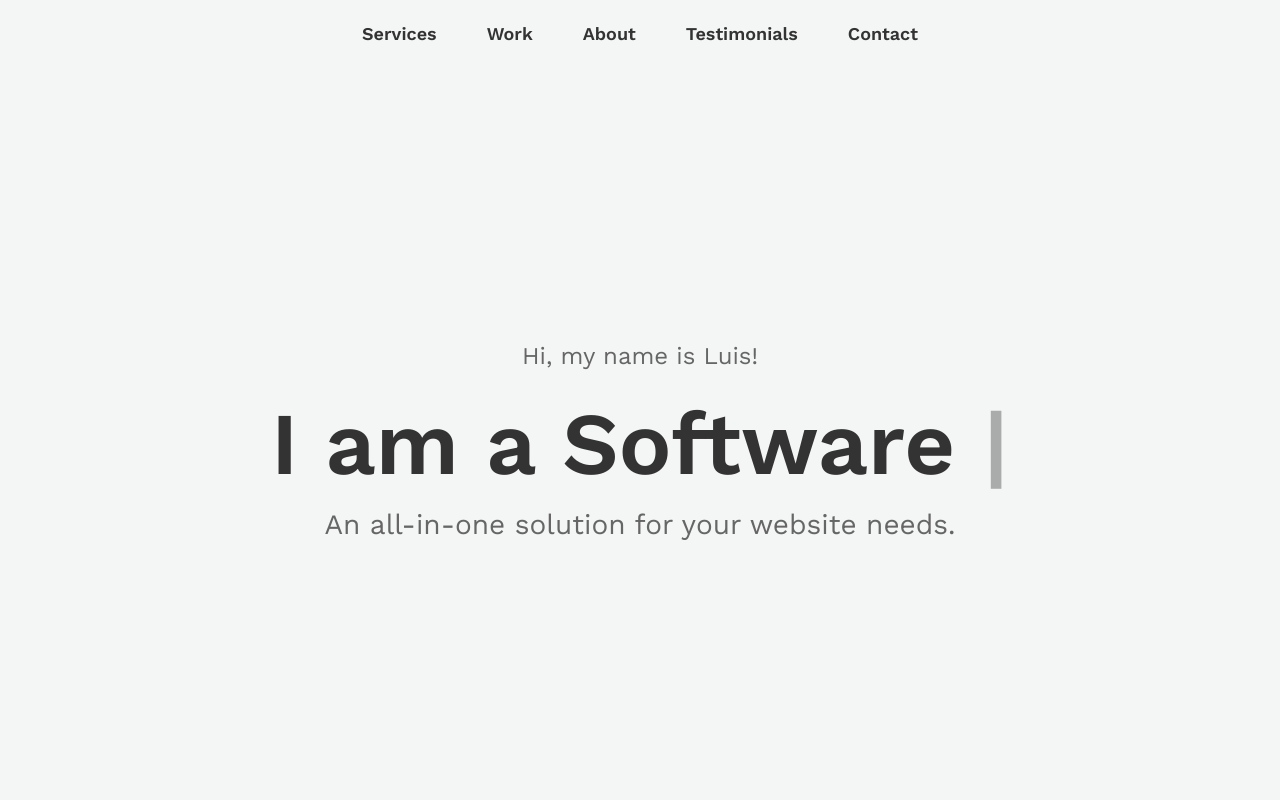
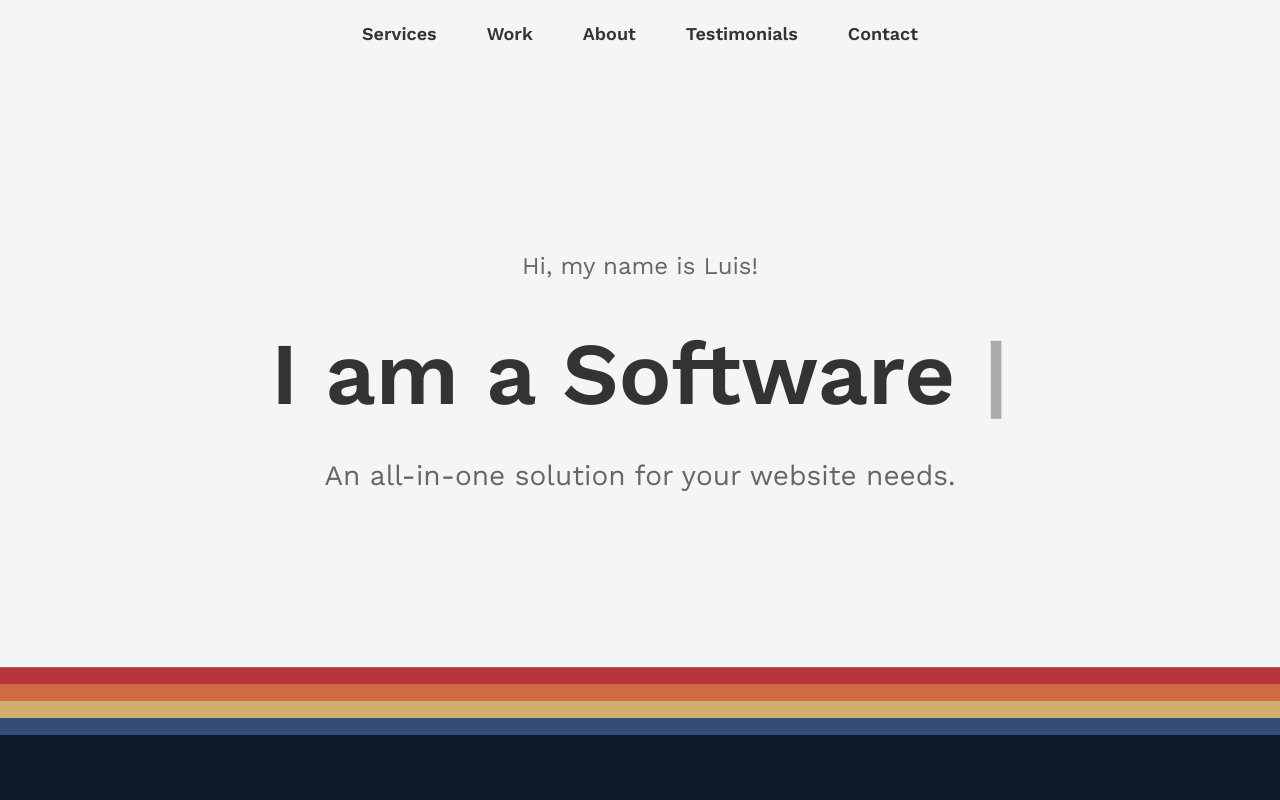
Before and after one commit to Count-MonteCristo/portfolio, a React (Create React App) app: page / in a window 1280 px wide. Shown: the top 800 px of the page. Built offline with nearby package versions, Linux system fonts and the light colour scheme; the HTML template or start-up script is replaced by a standard one.

Commit message:
Minor CSS update

```diff
--- a/src/components/Contact.js
+++ b/src/components/Contact.js
@@ -17,8 +17,8 @@ const Contact = () => {
         <p className="contact-section-text">
           If you're ready to take your online presence to the next level, I'm
           here to make it happen. Whether you need a compelling website, a
-          powerful web application, or an SEO strategy that drives growth, I've
-          got you covered.
+          powerful web application, or SEO content that drives growth, I've got
+          you covered.
         </p>
 
         <div className="social-buttons">
--- a/src/components/css/hero.css
+++ b/src/components/css/hero.css
@@ -2,11 +2,12 @@
   display: flex;
   align-items: center;
   justify-content: space-between;
+  min-height: 700px;
 }
 
 .hero-text {
   max-width: 1300px;
-  padding-top: 200px;
+  padding-top: 150px;
   padding-bottom: 100px;
   text-align: center;
 }
@@ -15,6 +16,8 @@
   max-width: 1300px;
   color: #333;
   font-size: 88px;
+  padding-top: 20px;
+  padding-bottom: 20px;
   font-weight: 700;
 }
 
@@ -33,17 +36,12 @@
   margin-bottom: 60px;
 }
 
-.hero-button {
-  padding: 10px 20px;
-  margin-top: 60px;
-  color: #282825;
-  text-decoration: none;
-  font-size: 18px;
-  border: 2px solid #282825;
-  background: rgba(217, 217, 217, 0);
+.heroStripes-svg {
+  width: 100%;
 }
 
-.heroStripes-svg {
-  padding-top: 100px;
-  width: 100%;
+@media (max-width: 1440px) {
+  .hero {
+    min-height: 600px;
+  }
 }
--- a/src/components/css/heroPortfolio.css
+++ b/src/components/css/heroPortfolio.css
@@ -1,10 +1,11 @@
 .container {
   display: flex;
   flex-direction: column;
-  padding-top: 75px;
+  padding-top: 25px;
   max-width: 1200px;
   gap: 30px;
 }
+
 .portfolio-heading {
   color: #333;
   font-size: 96px;
--- a/src/pages/Home.js
+++ b/src/pages/Home.js
@@ -29,6 +29,7 @@ const Home = () => {
     window.addEventListener("scroll", handleScroll);
     return () => window.removeEventListener("scroll", handleScroll);
   }, []);
+
   return (
     <>
       {/* Sticky header */}
```
